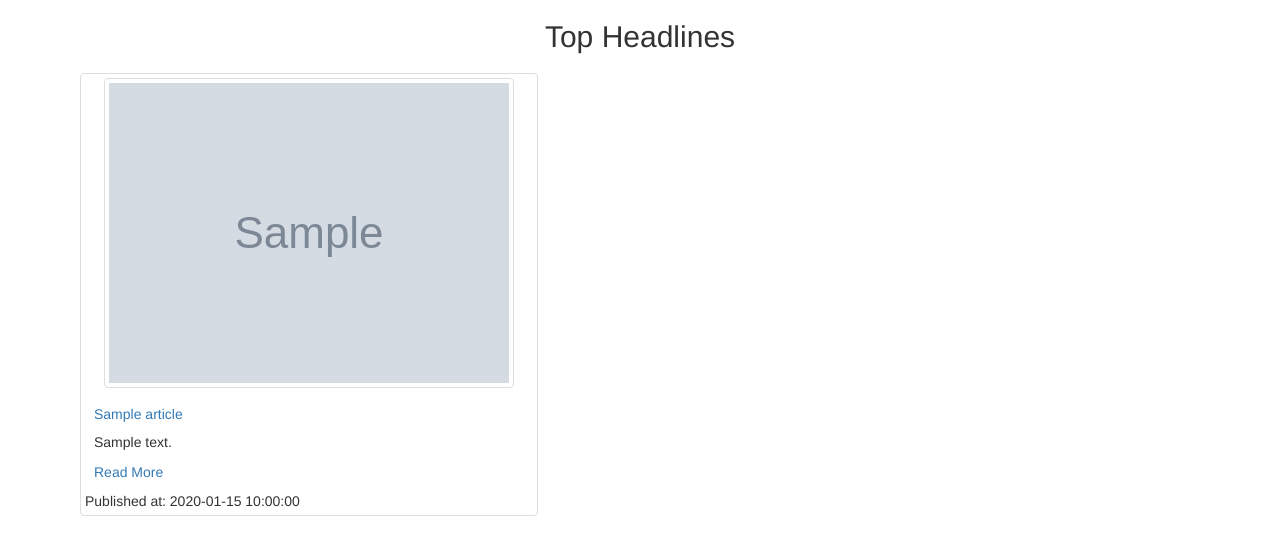
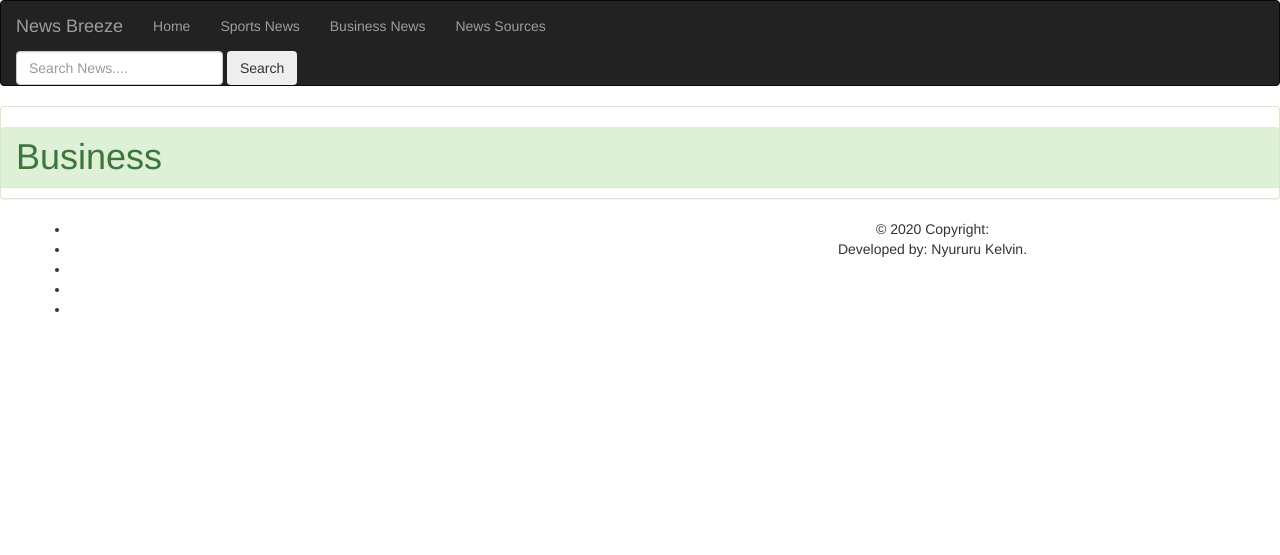
Before and after one commit to NyururuKelvin/newsApp, a Python web app: template app/templates/business.html in a window 1280 px wide. Shown: the top 555 px of the page. Run offline with Jinja, Linux system fonts and the light colour scheme; the template is opened without the code that fills it: most values are stand-ins (such as "Sample title", 1, 10 or a date in 2020); grey boxes marked "Sample" are stand-in pictures; some libraries are stand-ins or nearby versions.

Commit message:
my commit add bs template code

```diff
--- a/app/templates/business.html
+++ b/app/templates/business.html
@@ -1,26 +1,39 @@
 {% extends 'base.html'%}
+{% import 'macros.html' as macro %}
+{% block styles%}
+    {{super()}}
+    <link rel="stylesheet" type="text/css" href="{{url_for('static',filename='css/index.css')}}">
+{% endblock%}
+{% block content%}
+<div class="panel panel-success">
+    <h1 class="my-4 panel-heading">Business</h1>
 
-{% block body%}
-<div class="container">
-    <h2 class="text-center"> Top Headlines</h2>
-    <div class="row">
-        {% for article in articles %}
-        <div class="col-md-5 border border-primary" style="margin: 10px;">
-            <div class="thumbnail">
-                <a href="{{article.url}}" target="_blank"><img src="{{article.urlToImage}}" alt="{{article.title}}" class="img-responsive img-thumbnail"></a>
-                <div class="caption">
-                    <h5><a href="{{article.url}}" target="_blank">{{article.title |truncate(35)}}</a></h5>
-                    <p>{{article.description}}</p>
-                    <a href="{{article.url}}" target="_blank"> Read More</a>
+    <ul>
+    {{macro.displaySources(business)}}
+    </ul>
+</div>
+<div class="container ">
+    <div class="row ">
+        <div class="col-md-6">
+            <ul class="list-group list-group-horizontal-xl icons bg-dark ">
+                <li class="icon-item"><a href="http://instagram.com" target="_blank" title="Instagram"><i class="fa fa-instagram" aria-hidden="true"></i></a></li>
+                <li class="icon-item"><a href="http://facebook.com" target="_blank" title="Facebook"><i class="fa fa-facebook-official" aria-hidden="true"></i></a></li>
+                <li class="icon-item"><a href="http://twitter.com" target="_blank" title="Twitter"><i class="fa fa-twitter" aria-hidden="true"></i></a></li>
+                <li class="icon-item"><a href="http://github.com" target="_blank" title="Github"><i class="fa fa-github" aria-hidden="true"></i></a></li>
+                <li class="icon-item"><a href="http://linkedin.com" target="_blank" title="Github"><i class="fa fa-linkedin" aria-hidden="true"></i></a></li>
+            </ul>
+        </div>
+        <div class="col-md-6">
+            <footer class="page-footer font-small special-color-dark">
+
+                <!-- Copyright -->
+                <div class="footer-copyright text-center py-3">© 2020 Copyright:
+                    <p>Developed by: Nyururu Kelvin.</p>
                 </div>
-                <div class="footer">
-                    Published at: {{article.publishedAt}}
-                </div>
-            </div>
+                <!-- Copyright -->
+
+            </footer>
         </div>
-        {% endfor %}
     </div>
 </div>
-
-
-{%endblock%}
+{% endblock%}
--- a/app/templates/navbar.html
+++ b/app/templates/navbar.html
@@ -1,3 +1,4 @@
+{% import 'macros.html' as macro %}
 <div class="navbar navbar-inverse " role="navigation">
     <div class="container-fluid">
         <div class="navbar-header">
```
